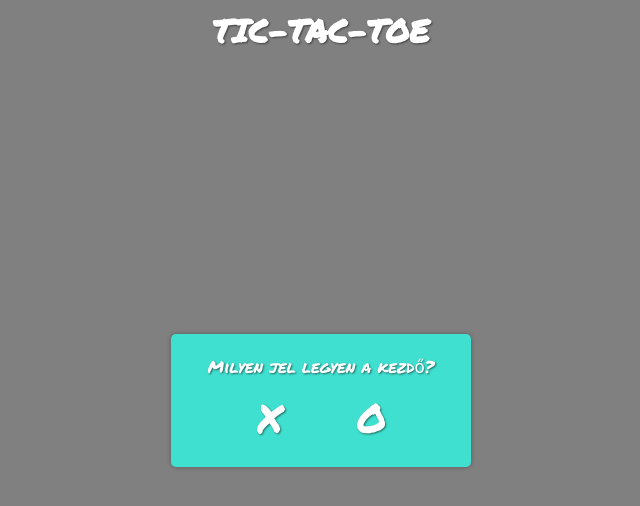
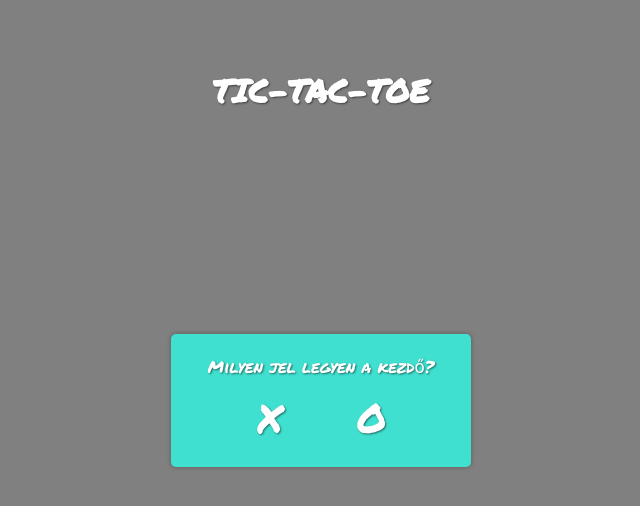
Before and after one commit to hvroberta89/str2-sajat-munka, a plain HTML site: page js-1-feladatok-tictactoe/index.html in a window 1280 px wide. Shown: the whole page, without its empty margins (319-959 px from the left). Drawn offline with Linux system fonts and the light colour scheme.

Commit message:
layout corrected

```diff
--- a/js-1-feladatok-tictactoe/assets/css/main.css
+++ b/js-1-feladatok-tictactoe/assets/css/main.css
@@ -15,8 +15,8 @@ body {
   width:100vw;
   height: 100vh;
   display: grid;
-  grid-template-columns: 1fr 50vw 1fr;
-  grid-template-rows: 1fr 50vw 1fr;
+  grid-template-columns: 1fr 400px 1fr;
+  grid-template-rows: 1fr 400px 1fr;
   grid-gap: 20px;
   align-items: center;
 }
```
